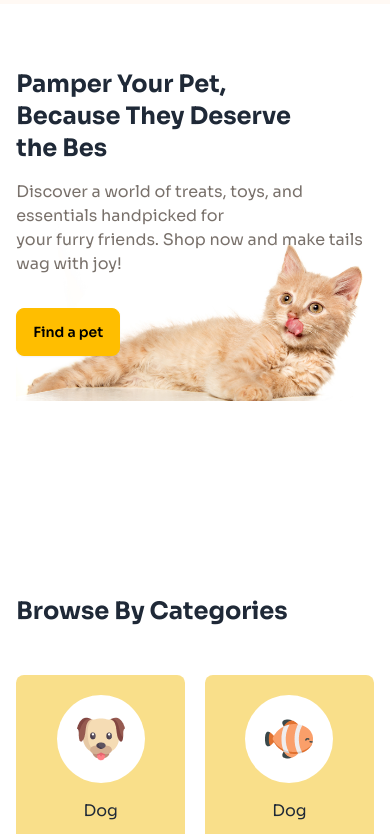
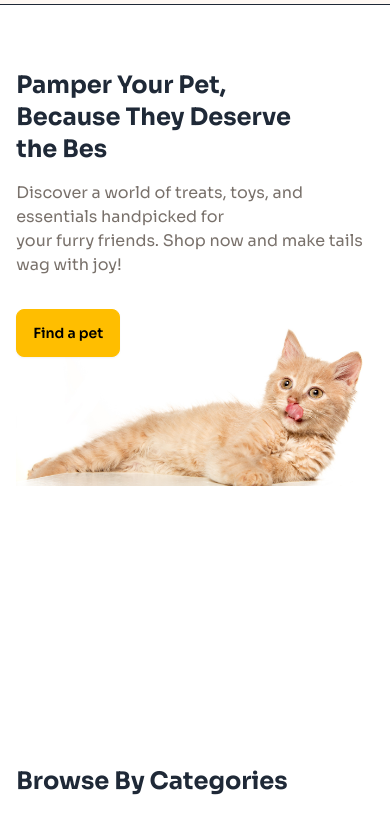
Before and after one commit to hafsawd/Pet-shop, a plain HTML site: page index.html in a window 390 px wide. Shown: the part 84-918 px from the top of the page. Drawn offline with nearby package versions, Linux system fonts and the light colour scheme.

Commit message:
complete all section

```diff
--- a/index.html
+++ b/index.html
@@ -35,7 +35,7 @@
 </head>
 <body class="font-sora">
     <header>
-        <section class="  bg-[#FFF9F4]" >
+        <section class="  bg-[#FFF9F4] " >
           <div class=" w-11/12 mx-auto">
             <nav class="flex justify-between items-center py-5">
                 <div class="flex items-center gap-2">
@@ -62,13 +62,16 @@
                 </div>
             </nav>
           </div>
+          <div class="outline-slate-300 sm:hidden ">
+            <hr>
+          </div>
 
         </section>
     </header>
     <main>
         <!-- hero section start here -->
         <section class="w-11/12 mx-auto">
-            <div class=" h-[70vh] md:h-[80vh]  bg-[url(Images/cat-big.png)]  bg-center bg-no-repeat  bg-contain">
+            <div class=" h-[90vh] bg-[url(Images/cat-big.png)]  bg-center bg-no-repeat  bg-contain">
                 <div class="pt-16 ">
                     <div class=" text-2xl md:text-3xl font-bold ">
                         <h1 class=" animate__animated animate__fadeInLeft" >Pamper Your Pet, <br> Because They Deserve <br> the Bes</h1>
```
